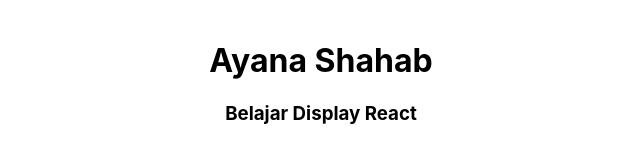
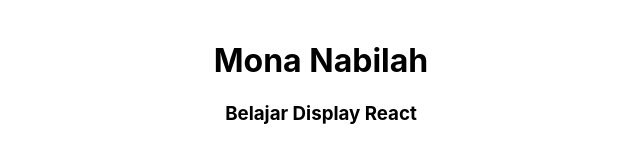
Before and after one commit to sayidahumaira/ReactDasar, a React (Create React App) app: page / in a window 1280 px wide. Shown: the top 142 px of the page, without its empty margins (319-959 px from the left). Built offline with nearby package versions, Linux system fonts and the light colour scheme.

Commit message:
test-cabang-satu

```diff
--- a/src/App.js
+++ b/src/App.js
@@ -8,7 +8,7 @@
 
     // variabel obj yg ingin di display
     const akun = {
-        name: 'Ayana Shahab',
+        name: 'Mona Nabilah',
         imageUrl: 'https://i.imgur.com/yXOvdOSs.jpg',
         imageSize: 90,
     }
```
